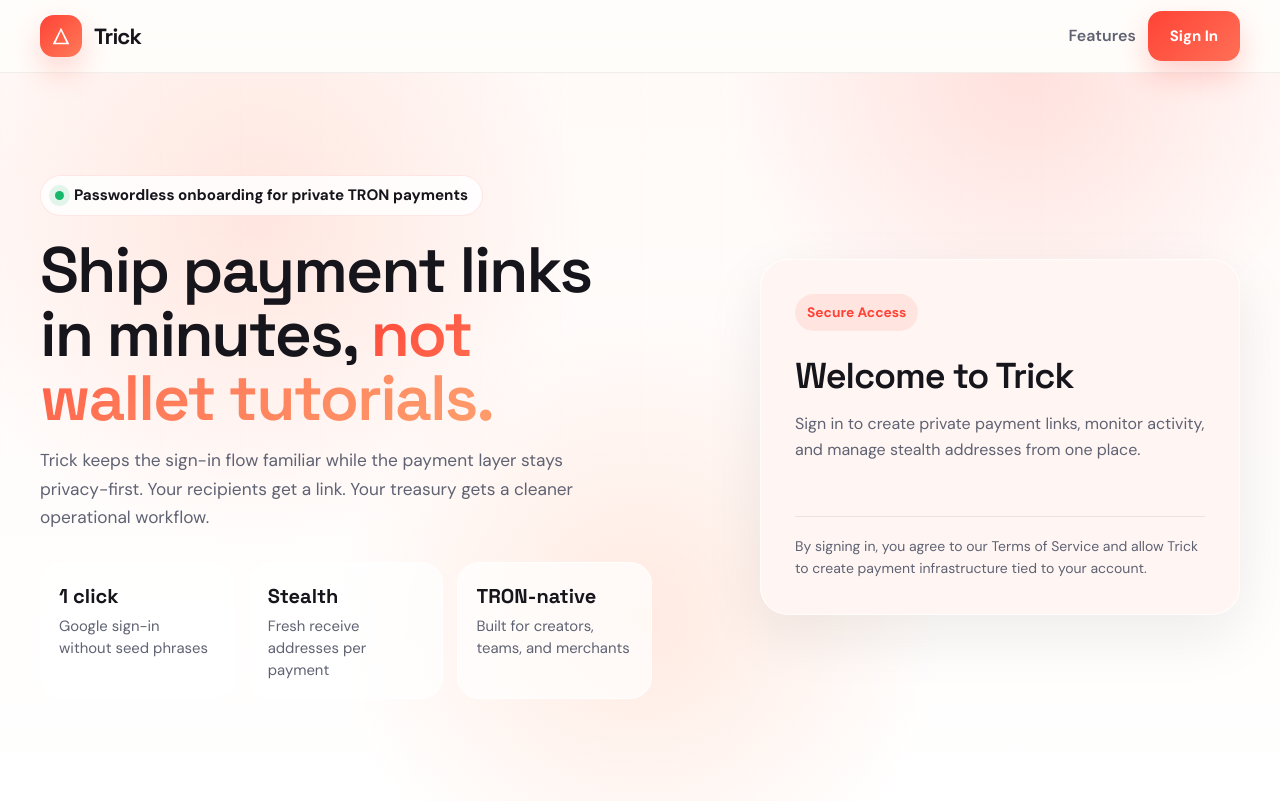
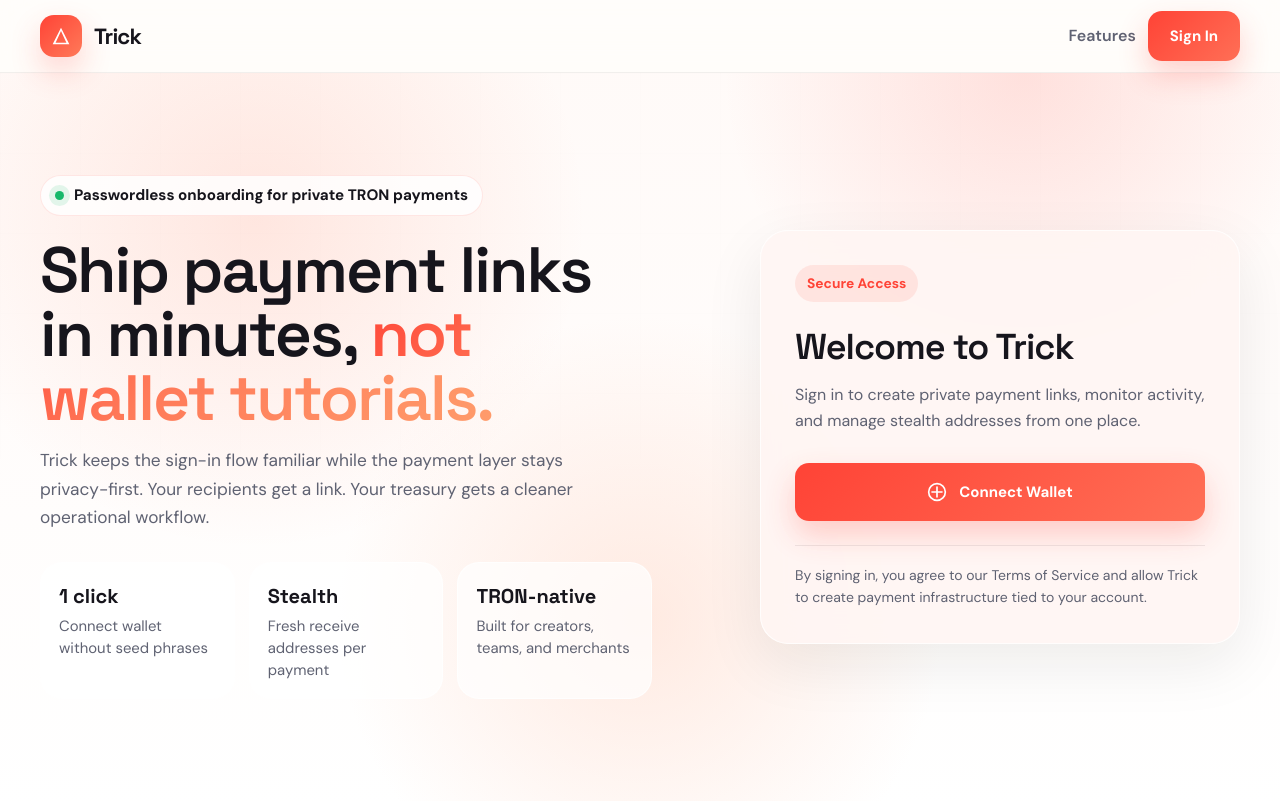
Before and after one commit to RafayImraan/trick, a Next.js app: page /login in a window 1280 px wide. Built offline with nearby package versions, Linux system fonts and the light colour scheme; no server answers.

Commit message:
Switch to wallet-based auth with TronLink

```diff
--- a/src/app/layout.tsx
+++ b/src/app/layout.tsx
@@ -1,6 +1,7 @@
 import type { Metadata } from "next";
 import "./globals.css";
 import { Providers } from "./providers";
+import Script from "next/script";
 
 export const metadata: Metadata = {
   title: "Trick - Privacy-First Crypto Transfers",
@@ -15,6 +16,10 @@ export default function RootLayout({
   return (
     <html lang="en">
       <body>
+        <Script
+          src="https://unpkg.com/tronweb@4.4.0/dist/TronWeb.js"
+          strategy="beforeInteractive"
+        />
         <Providers>
           {children}
         </Providers>
--- a/src/app/login/page.tsx
+++ b/src/app/login/page.tsx
@@ -2,9 +2,6 @@ import { Header } from '@/components/Header';
 import { LoginActions } from '@/components/LoginActions';
 
 export default function LoginPage() {
-  const googleEnabled = Boolean(process.env.AUTH_GOOGLE_ID && process.env.AUTH_GOOGLE_SECRET);
-  const appleEnabled = Boolean(process.env.AUTH_APPLE_ID && process.env.AUTH_APPLE_SECRET);
-
   return (
     <>
       <Header />
@@ -27,7 +24,7 @@ export default function LoginPage() {
             <div className="hero-meta" style={{ marginTop: 30 }}>
               <div className="metric-card">
                 <strong>1 click</strong>
-                <span>Google sign-in without seed phrases</span>
+                <span>Connect wallet without seed phrases</span>
               </div>
               <div className="metric-card">
                 <strong>Stealth</strong>
@@ -49,7 +46,7 @@ export default function LoginPage() {
               Sign in to create private payment links, monitor activity, and manage stealth addresses from one place.
             </p>
 
-            <LoginActions googleEnabled={googleEnabled} appleEnabled={appleEnabled} />
+            <LoginActions />
 
             <div style={{ marginTop: 24, paddingTop: 18, borderTop: '1px solid rgba(22, 21, 28, 0.08)' }}>
               <p style={{ fontSize: 14, color: 'var(--color-ink-soft)', lineHeight: 1.6 }}>
--- a/src/components/LoginActions.tsx
+++ b/src/components/LoginActions.tsx
@@ -1,43 +1,67 @@
 'use client';
 
+import { useState } from 'react';
 import { signIn } from 'next-auth/react';
+import { useRouter } from 'next/navigation';
 
-type LoginActionsProps = {
-  googleEnabled: boolean;
-  appleEnabled: boolean;
+declare global {
+  interface Window {
+    tronWeb?: any;
+    tronLink?: any;
+  }
+}
+
+export function LoginActions() {
+  const [connecting, setConnecting] = useState(false);
+  const router = useRouter();
+
+  const connectWallet = async () => {
+    setConnecting(true);
+    try {
+      if (window.tronLink && window.tronLink.request) {
+        await window.tronLink.request({ method: 'tron_requestAccounts' });
+      } else if (window.tronWeb) {
+        await window.tronWeb.trx.request({ method: 'tron_requestAccounts' });
+      }
+
+      const address = window.tronWeb?.defaultAddress?.base58 || window.tronLink?.tronWeb?.defaultAddress?.base58;
+
+      if (address) {
+        await signIn('credentials', {
+          callbackUrl: '/dashboard',
+          walletAddress: address
+        });
+      } else {
+        alert('Could not get wallet address. Please try again.');
+      }
+    } catch (error) {
+      console.error('Connection error:', error);
+      alert('Failed to connect wallet');
+    } finally {
+      setConnecting(false);
+    }
   };
 
-export function LoginActions({ googleEnabled, appleEnabled }: LoginActionsProps) {
   return (
     <div style={{ display: 'flex', flexDirection: 'column', gap: 16 }}>
-      {googleEnabled ? (
       <button
-          onClick={() => signIn('google', { callbackUrl: '/dashboard' })}
+        onClick={connectWallet}
+        disabled={connecting}
         className="btn-primary"
         style={{ width: '100%', justifyContent: 'center', gap: 12, minHeight: 58 }}
       >
-          <svg width="20" height="20" viewBox="0 0 24 24" aria-hidden="true">
-            <path fill="#4285F4" d="M22.56 12.25c0-.78-.07-1.53-.2-2.25H12v4.26h5.92c-.26 1.37-1.04 2.53-2.21 3.31v2.77h3.57c2.08-1.92 3.28-4.74 3.28-8.09z"/>
-            <path fill="#34A853" d="M12 23c2.97 0 5.46-.98 7.28-2.66l-3.57-2.77c-.98.66-2.23 1.06-3.71 1.06-2.86 0-5.29-1.93-6.16-4.53H2.18v2.84C3.99 20.45 7.7 23 12 23z"/>
-            <path fill="#FBBC05" d="M5.84 14.09c-.22-.66-.35-1.36-.35-2.09s.13-1.43.35-2.09V7.07H2.18C1.43 8.55 1 10.22 1 12s.43 3.45 1.18 4.93l2.85-2.22.81-.62z"/>
-            <path fill="#EA4335" d="M12 5.38c1.62 0 3.06.56 4.21 1.64l3.15-3.15C17.45 2.09 14.97 1 12 1 7.7 1 3.99 3.47 2.18 7.07l3.66 2.84c.87-2.6 3.3-4.53 6.16-4.53z"/>
+        {connecting ? (
+          <span>Connecting...</span>
+        ) : (
+          <>
+            <svg width="20" height="20" viewBox="0 0 24 24" fill="none" xmlns="http://www.w3.org/2000/svg">
+              <circle cx="12" cy="12" r="10" stroke="currentColor" strokeWidth="2"/>
+              <path d="M12 6v12M6 12h12" stroke="currentColor" strokeWidth="2" strokeLinecap="round"/>
             </svg>
-          Continue with Google
+            Connect Wallet
+          </>
+        )}
       </button>
-      ) : null}
-
-      {appleEnabled ? (
-        <button
-          onClick={() => signIn('apple', { callbackUrl: '/dashboard' })}
-          className="btn-secondary"
-          style={{ width: '100%', justifyContent: 'center', gap: 12, minHeight: 58 }}
-        >
-          <svg width="20" height="20" viewBox="0 0 24 24" fill="currentColor">
-            <path d="M18.71 19.5c-.83 1.24-1.71 2.45-3.05 2.47-1.34.03-1.77-.79-3.29-.79-1.53 0-2 .77-3.27.82-1.31.05-2.3-1.32-3.14-2.53C4.25 17 2.94 12.98 4.7 9.64c.87-1.63 2.43-2.5 4.17-2.5 1.3 0 2.31.83 3.27.83 1.0 0 2.22-1.01 3.15-.83 1.31.25 2.27 1.39 2.79 2.47.87 1.82 1.24 3.55 1.15 3.77-.28.74-1.05.78-1.64.78-.63 0-1.47-.22-2.58-.22-.67 0-2.37.14-3.51.79-1.18.67-1.77 1.84-1.77 3.16 0 1.62 1.05 3.52 1.08 3.57.03.05 1.19 2.23 3.28 2.54 1.05.16 1.83-.48 2.63-.92.8-.44 1.54-1.27 1.73-1.65.19-.38.19-.7-.06-.98-.67-.59-1.85-.72-2.6-.36-.75.36-1.34 1.18-1.47 1.7-.13.5.14 1.1.59 1.48.45.38 1.21.52 1.61.34.4-.18 1.04-.73 1.66-1.46.87-.85 1.29-2.05 1.27-2.22-.02-.52-.71-1.01-1.56-1.69zM12 3.8c.84 0 1.53.69 1.52 1.55-.01.86-.69 1.55-1.52 1.55-.84 0-1.53-.69-1.52-1.55.01-.86.68-1.55 1.52-1.55z"/>
-          </svg>
-          Continue with Apple
-        </button>
-      ) : null}
     </div>
   );
 }
--- a/src/lib/auth.ts
+++ b/src/lib/auth.ts
@@ -1,34 +1,45 @@
 import NextAuth from 'next-auth';
-import Google from 'next-auth/providers/google';
-import Apple from 'next-auth/providers/apple';
+import Credentials from 'next-auth/providers/credentials';
 import { PrismaAdapter } from '@auth/prisma-adapter';
 import { prisma } from './prisma';
-
-const providers = [];
-
-if (process.env.AUTH_GOOGLE_ID && process.env.AUTH_GOOGLE_SECRET) {
-  providers.push(
-    Google({
-      clientId: process.env.AUTH_GOOGLE_ID,
-      clientSecret: process.env.AUTH_GOOGLE_SECRET,
-    }),
-  );
-}
-
-if (process.env.AUTH_APPLE_ID && process.env.AUTH_APPLE_SECRET) {
-  providers.push(
-    Apple({
-      clientId: process.env.AUTH_APPLE_ID,
-      clientSecret: process.env.AUTH_APPLE_SECRET,
-    }),
-  );
-}
 
 export const { handlers, signIn, signOut, auth } = NextAuth({
   adapter: PrismaAdapter(prisma),
   trustHost: true,
-  providers,
-  secret: process.env.AUTH_SECRET || process.env.NEXTAUTH_SECRET,
+  providers: [
+    Credentials({
+      name: 'wallet',
+      credentials: {
+        walletAddress: { label: 'Wallet Address', type: 'text' },
+      },
+      async authorize(credentials) {
+        if (!credentials?.walletAddress) {
+          return null;
+        }
+
+        const walletAddress = credentials.walletAddress as string;
+
+        let user = await prisma.user.findFirst({
+          where: { email: `${walletAddress}@tron.wallet` },
+        });
+
+        if (!user) {
+          user = await prisma.user.create({
+            data: {
+              email: `${walletAddress}@tron.wallet`,
+              name: `Tron Wallet (${walletAddress.slice(0, 6)}...${walletAddress.slice(-4)})`,
+            },
+          });
+        }
+
+        return {
+          id: user.id,
+          email: user.email,
+          name: user.name,
+        };
+      },
+    }),
+  ],
   pages: {
     signIn: '/login',
   },
@@ -39,6 +50,12 @@ export const { handlers, signIn, signOut, auth } = NextAuth({
       }
       return session;
     },
+    async jwt({ token, user }) {
+      if (user) {
+        token.id = user.id;
+      }
+      return token;
+    },
   },
   session: {
     strategy: 'database',
```
Lines whose indentation alone changed are shown as unchanged.
